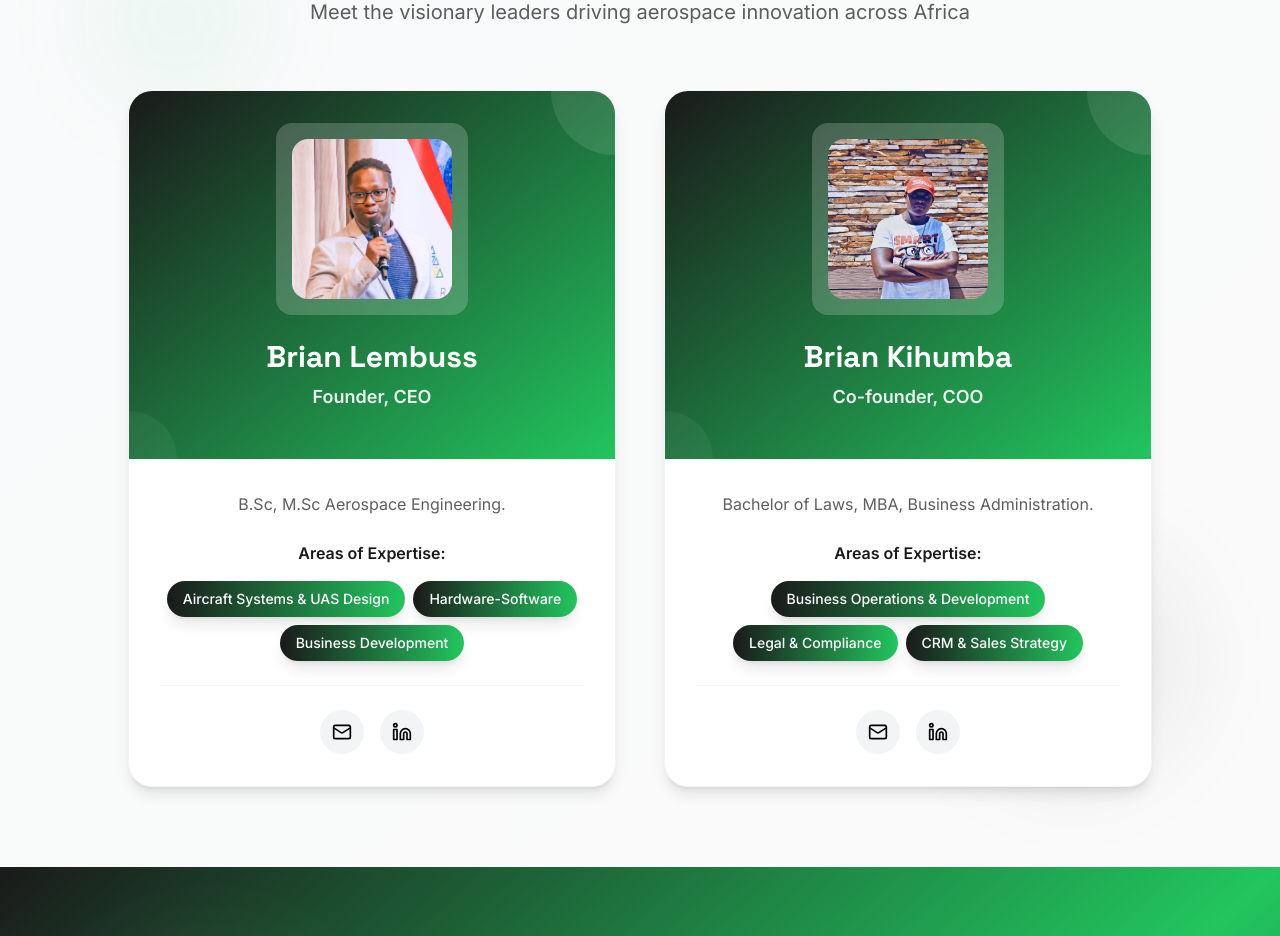
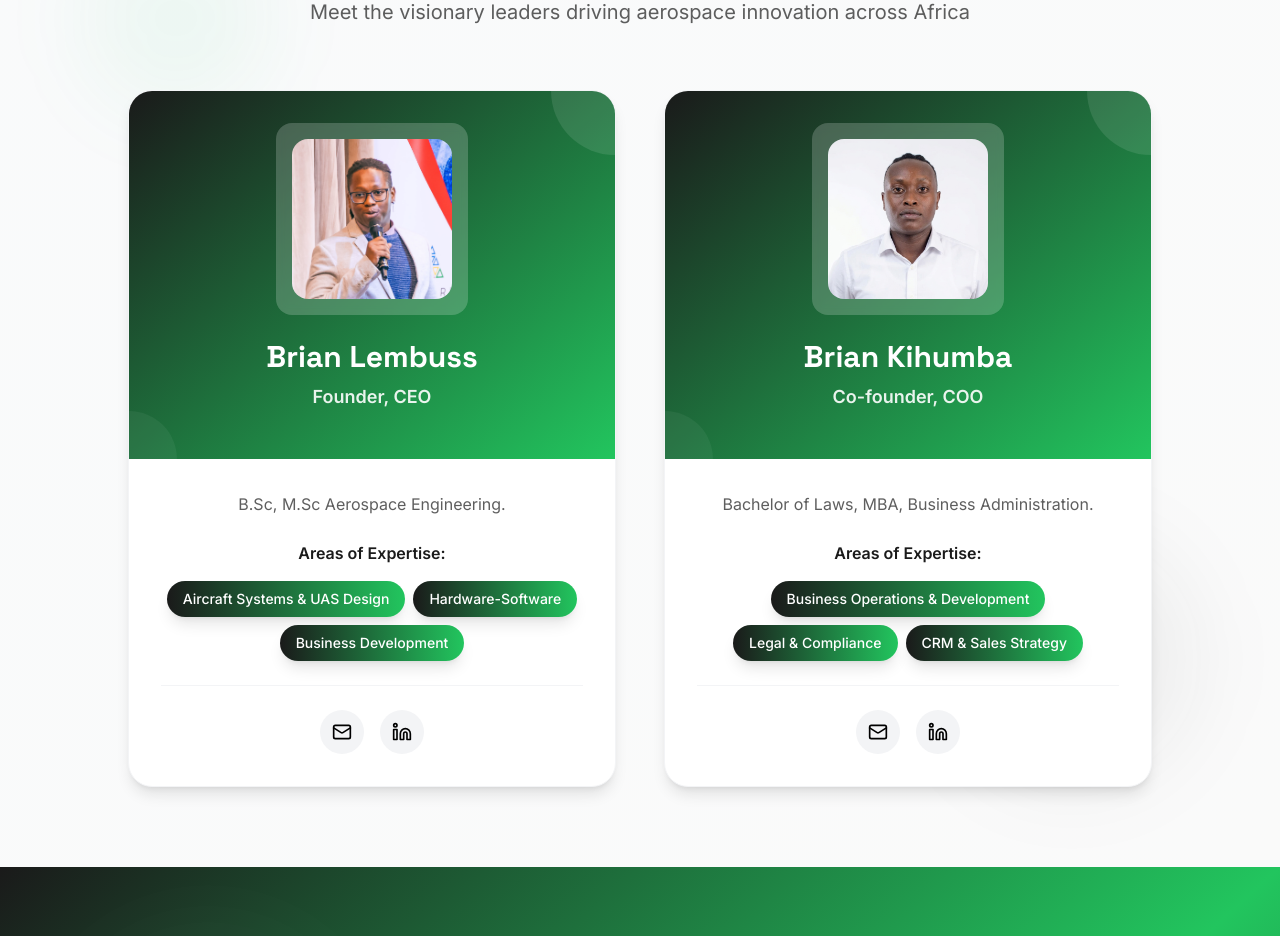
Before and after one commit to kipepeo-aerospace/kipepeo-aerospace-website, a React (Vite) app: page / in a window 1280 px wide. Shown: the part 5600-6536 px from the top of the page. Built offline with nearby package versions, Linux system fonts and the light colour scheme.

Commit message:
updated coo pic

```diff
--- a/src/components/Team.tsx
+++ b/src/components/Team.tsx
@@ -20,7 +20,7 @@ const Team: React.FC = () => {
       name: 'Brian Kihumba',
       role: 'Co-founder, COO',
       description: 'Bachelor of Laws, MBA, Business Administration.',
-      image: '/assets/kimani.jpg',
+      image: '/assets/profi-b.png',
       expertise: ['Business Operations & Development', 'Legal & Compliance', 'CRM & Sales Strategy'],
       gradient: 'from-kipepeo-black to-kipepeo-green',
       email: 'mailto:kihumba@kipepeo.space',
```
Also changed, not shown: public/assets/profi-b.png (added).
